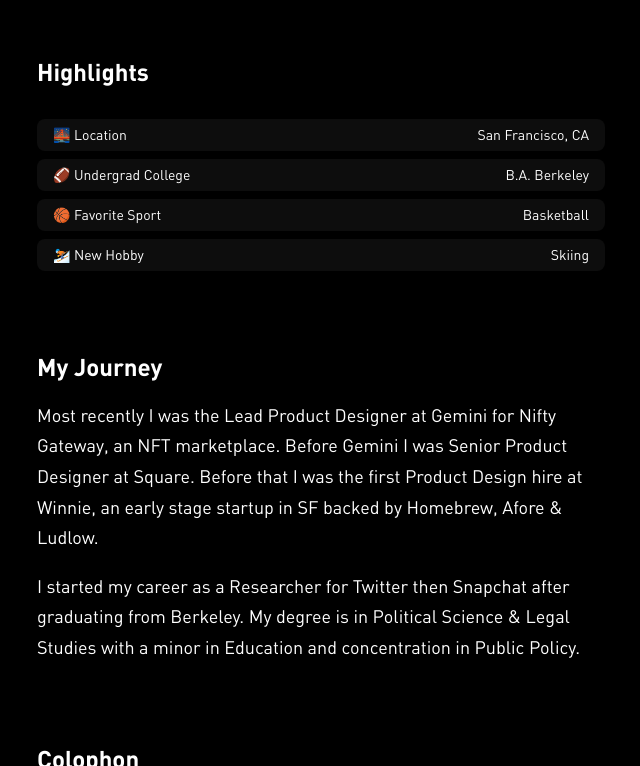
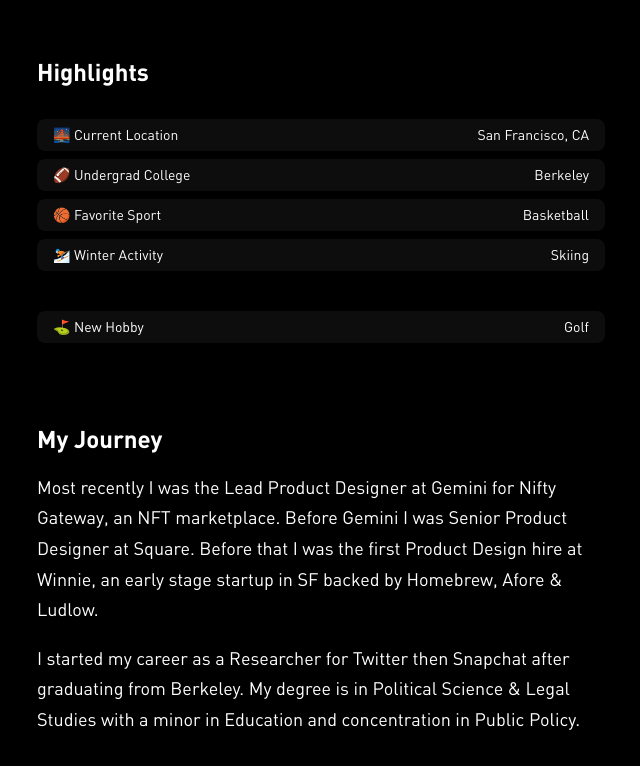
Before and after one commit to jotd/jotd-portfolio, a Jekyll site: the page about/index.html, which Jekyll copies as it is, in a window 1280 px wide and 900 px high, scrolled down 670 px, cut to the strip 134-900 px from the top of the window. Shown: the whole strip, without its empty margins (319-959 px from the left). Built offline with Jekyll 4.4.1, drawn with Linux system fonts in a browser that asks for light colours.

Commit message:
Update index.html

```diff
--- a/about/index.html
+++ b/about/index.html
@@ -62,7 +62,7 @@
             <div class="text-subheader-3">Highlights</div>
             <div class="text-container desktop">
               <div class="text-block-left">
-                🌉 Location
+                🌉 Current Location
               </div>
               <div class="text-block-right">San Francisco, CA</div>
             </div>
@@ -74,7 +74,7 @@
           <div class="text-block-left">
             🏈  Undergrad College
           </div>
-          <div class="text-block-right">B.A. Berkeley </div>
+          <div class="text-block-right">Berkeley </div>
         </div>
       </div>
 
@@ -90,9 +90,18 @@
       <div class="content-row">
         <div id="margin-below-header" class="text-container desktop">
           <div class="text-block-left">
-            ⛷️  New Hobby
+            ⛷️  Winter Activity
           </div>
           <div class="text-block-right">Skiing</div>
+        </div>
+      </div>
+
+      <div class="content-row">
+        <div id="margin-below-header" class="text-container desktop">
+          <div class="text-block-left">
+            ⛳  New Hobby
+          </div>
+          <div class="text-block-right">Golf</div>
         </div>
       </div>
 
```
